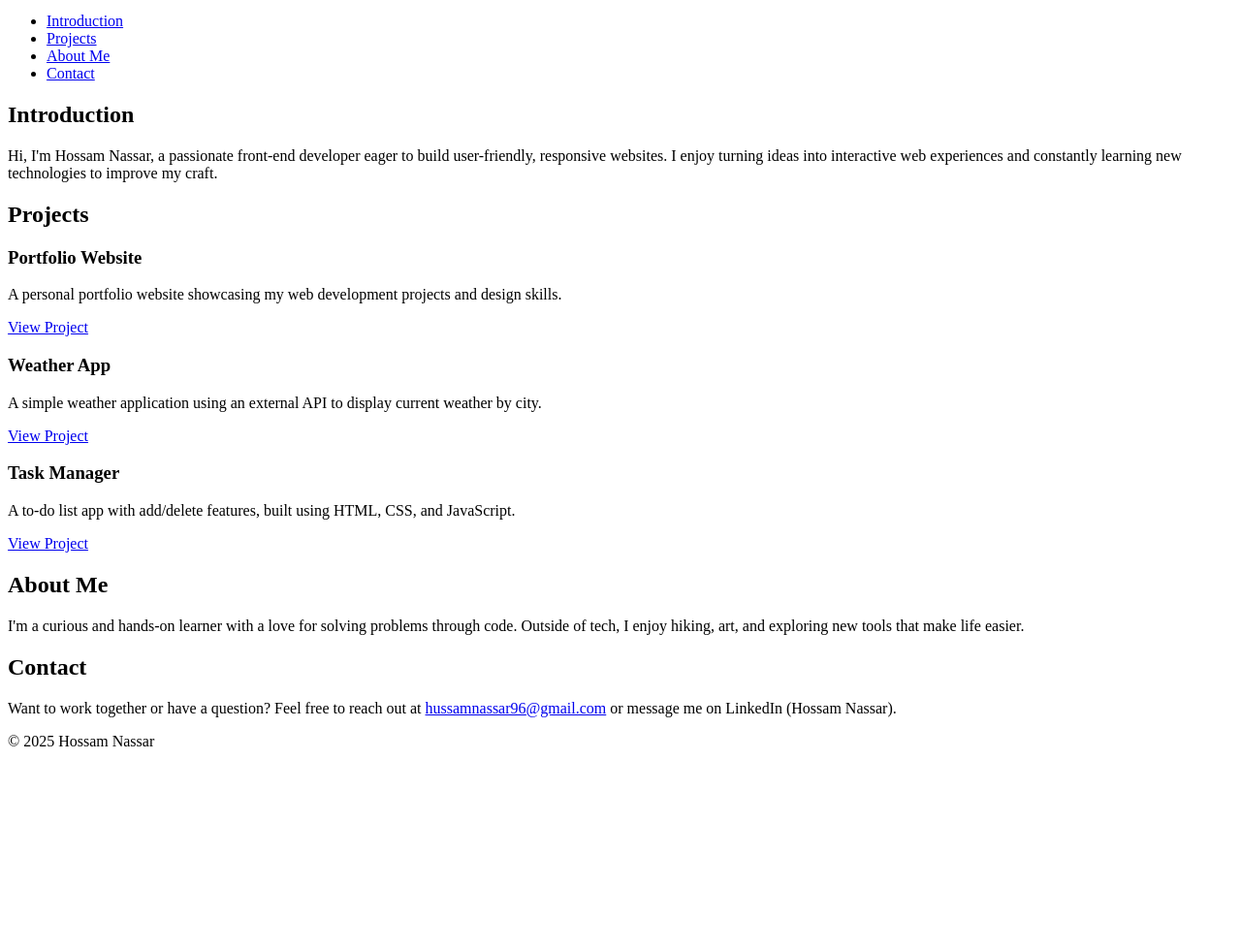
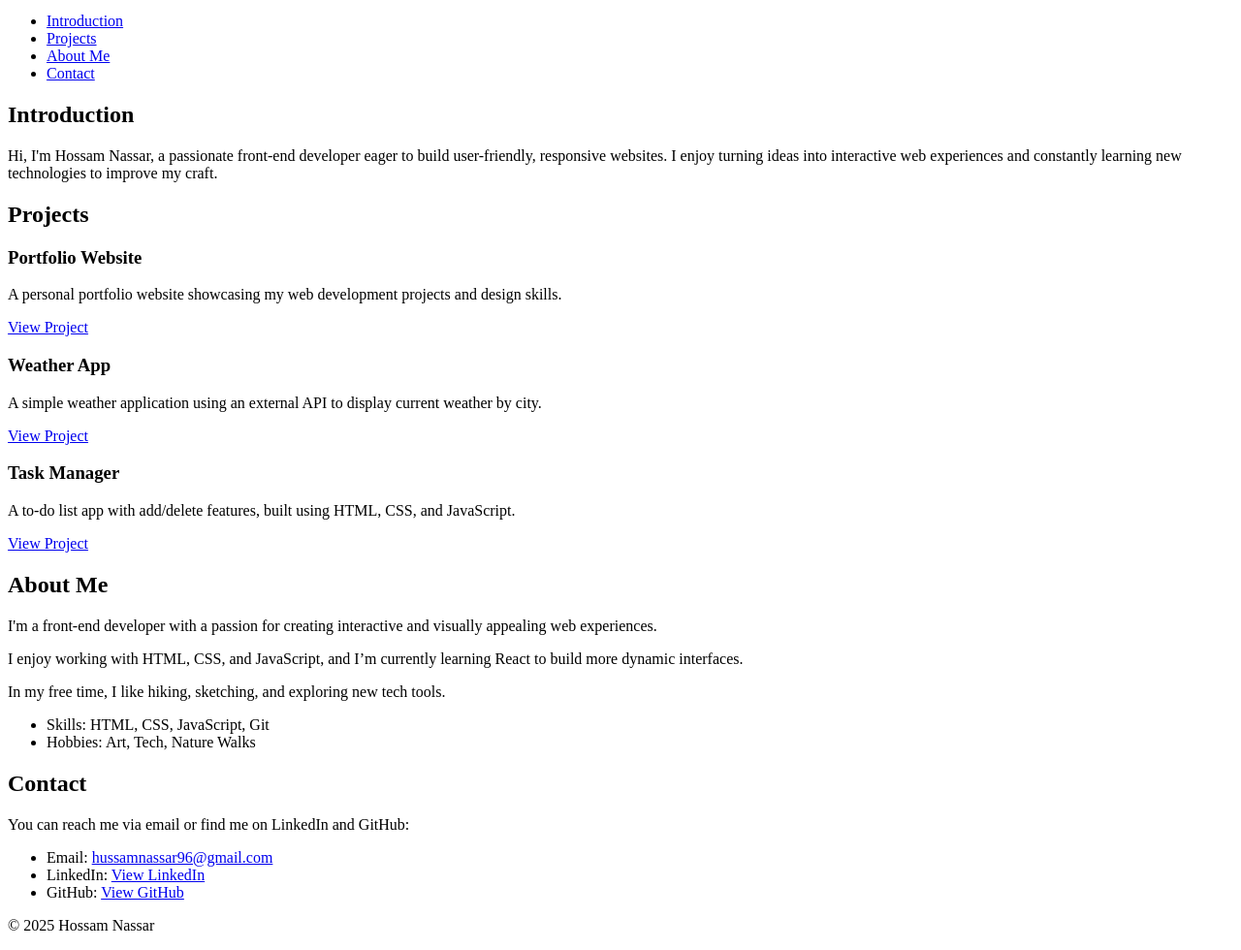
Before and after one commit to hossam-nassar3/My_First_Portfolio, a plain HTML site: page portfolio/index.html in a window 1280 px wide. Shown: the part 101-1081 px from the top of the page at 97% size. Before the commit the page ends 891 px from the top, so only its background shows below. Drawn offline with Linux system fonts and the light colour scheme.

Commit message:
Updated index

```diff
--- a/portfolio/index.html
+++ b/portfolio/index.html
@@ -54,18 +54,27 @@
     <!-- About Me Section -->
     <section id="about">
     <h2>About Me</h2>
-    <p>
-    I'm a curious and hands-on learner with a love for solving problems through code. Outside of tech, I enjoy hiking, art, and exploring new tools that make life easier.
-    </p>
+    <p>I'm a front-end developer with a passion for creating interactive and visually appealing web experiences.</p>
+    <p>I enjoy working with HTML, CSS, and JavaScript, and I’m currently learning React to build more dynamic interfaces.</p>
+    <p>In my free time, I like hiking, sketching, and exploring new tech tools.</p>
+    <ul>
+    <li>Skills: HTML, CSS, JavaScript, Git</li>
+    <li>Hobbies: Art, Tech, Nature Walks</li>
+    </ul>
     </section>
+
 
     <!-- Contact Section -->
     <section id="contact">
     <h2>Contact</h2>
-    <p>
-    Want to work together or have a question? Feel free to reach out at <a href="mailto:hussamnassar96@gmail.com">hussamnassar96@gmail.com</a> or message me on LinkedIn (Hossam Nassar).
-    </p>
-    </section>
+    <p>You can reach me via email or find me on LinkedIn and GitHub:</p>
+    <ul>
+    <li>Email: <a href="mailto:hussamnassar96@gmail.com">hussamnassar96@gmail.com</a></li>
+    <li>LinkedIn: <a href="https://www.linkedin.com/in/hossam-nassar/" target="_blank">View LinkedIn</a></li>
+    <li>GitHub: <a href="https://github.com/hossam-nassar3" target="_blank">View GitHub</a></li>
+    </ul>
+</section>
+
 
     <footer>
         <p>&copy; 2025 Hossam Nassar</p>
```
